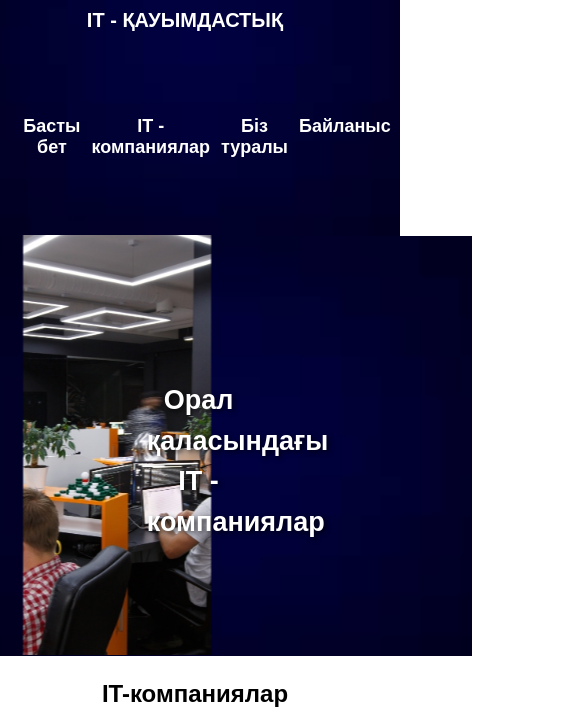
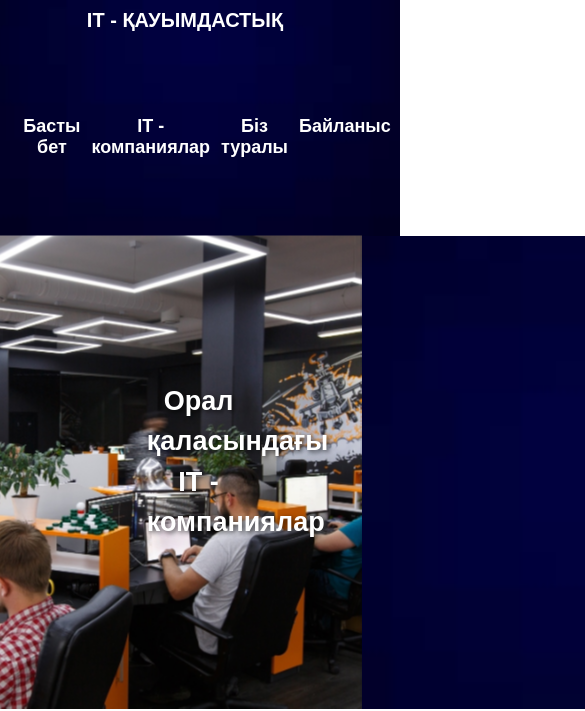
Before and after one commit to Aeger19/newsite, a plain HTML site: page index.html in a window 390 px wide. Shown: the part 164-875 px from the top of the page, 585 px wide, since content can reach past the window. Drawn offline with Linux system fonts and the light colour scheme.

Commit message:
Update style.css

```diff
--- a/style.css
+++ b/style.css
@@ -167,8 +167,8 @@ body {
         padding: 16px;
     }
     .intro img {
-        width: 121%;
-        height: 420px;
+        width: 313%;
+        height: 473px;
         object-fit: cover;
         text-align: center;
     }
```
